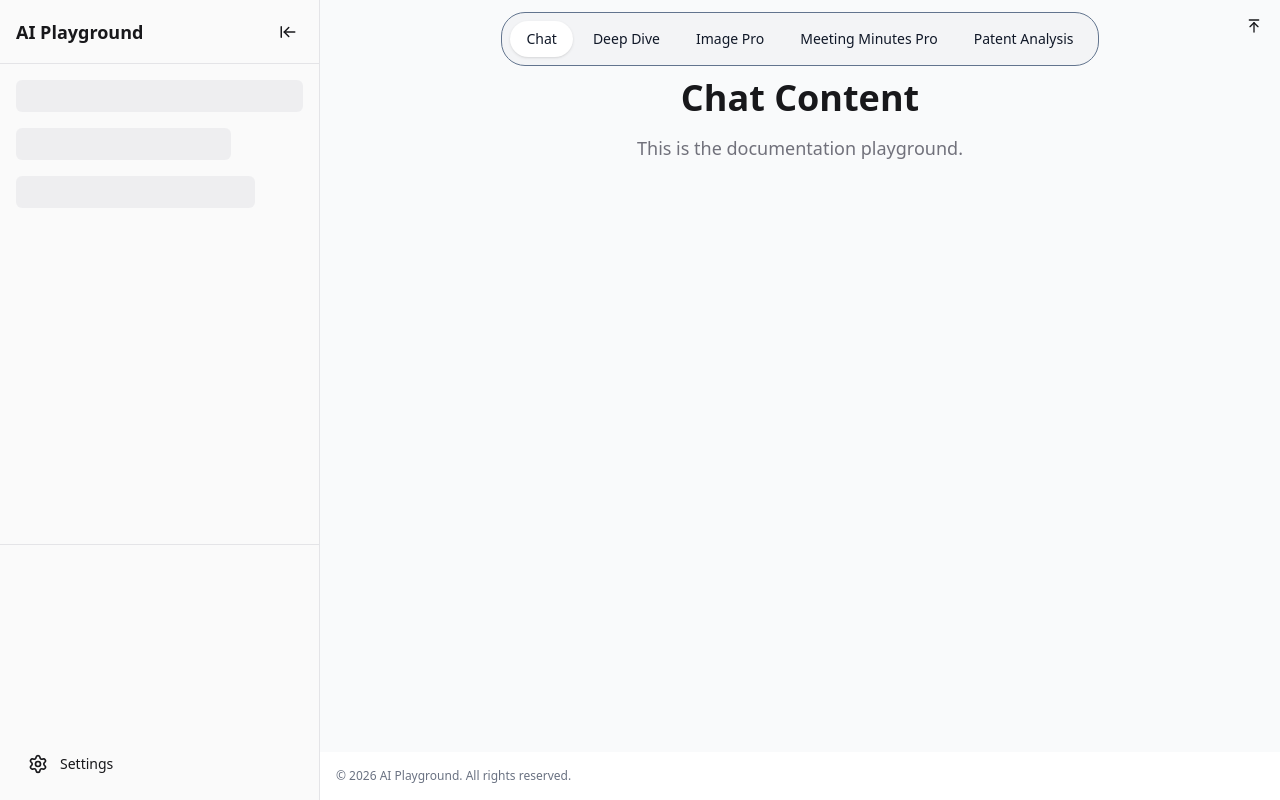
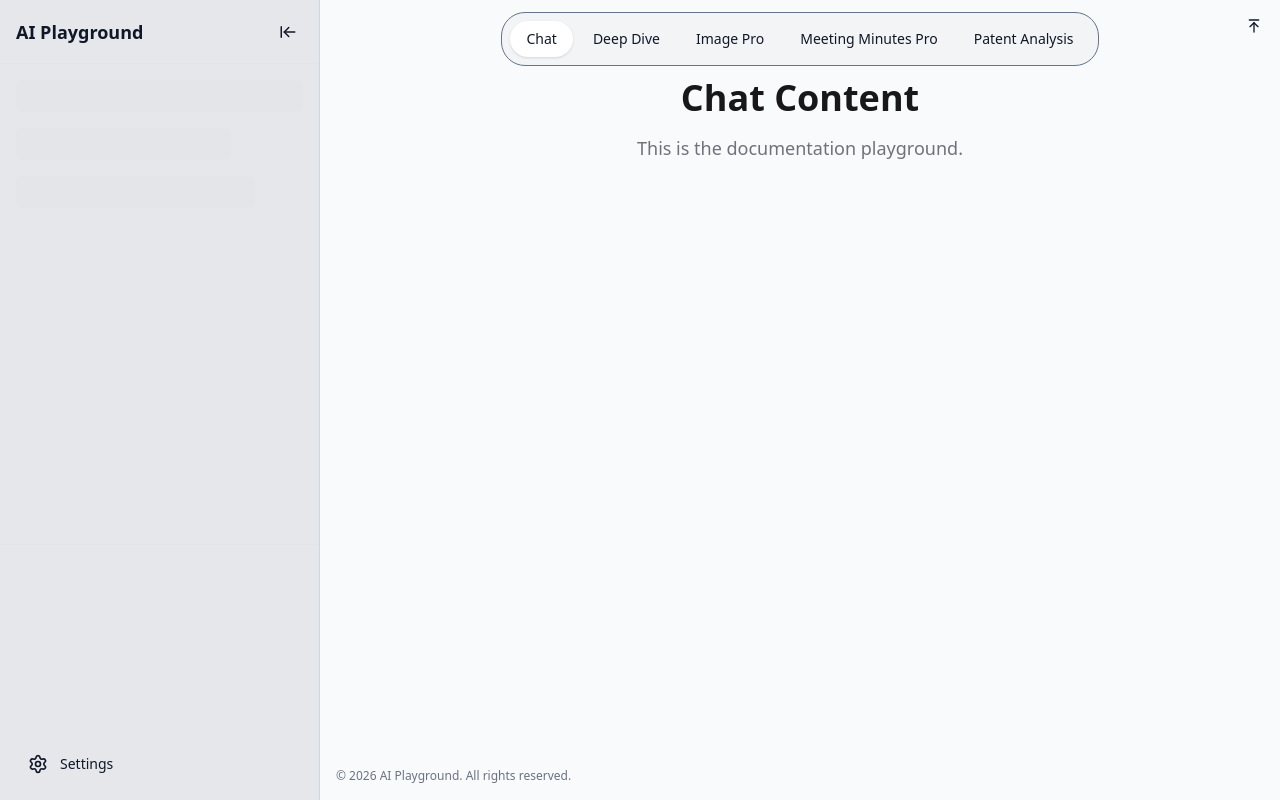
Before and after one commit to haotran7902/demo, a Next.js app: page / in a window 1280 px wide. Built offline with nearby package versions, Linux system fonts and the light colour scheme.

Commit message:
refactor: refactor left sidebar

```diff
--- a/components/AppSidebar.tsx
+++ b/components/AppSidebar.tsx
@@ -1,15 +1,9 @@
 "use client";
 
-import { useState } from "react";
-import {
-  ArrowLeftFromLine,
-  ArrowLeftToLine,
-  ArrowRightFromLine,
-  ArrowRightToLine,
-  Settings,
-} from "lucide-react";
 import SettingsModal from "@/components/SettingsModal";
 import { useTranslation } from "@/hooks/useTranslation";
+import { useState } from "react";
+import LeftSideBar from "./LeftSideBar";
 
 export default function AppSidebar({
   children,
@@ -22,65 +16,12 @@ export default function AppSidebar({
   const { t } = useTranslation();
 
   return (
-    <div className="flex h-screen w-full bg-white dark:bg-zinc-950 text-zinc-900 dark:text-zinc-50 overflow-hidden">
-      <aside
-        className={`bg-zinc-50 dark:bg-zinc-900 border-r border-zinc-200 dark:border-zinc-800 relative flex flex-col shrink-0 ${
-          isOpen ? "w-[320px]" : "w-[48px]"
-        }`}
-      >
-        <div
-          className={`flex items-center h-16 border-b border-zinc-200 dark:border-zinc-800 ${isOpen ? "justify-between px-4" : "justify-center"}`}
-        >
-          {isOpen && (
-            <span className="font-semibold text-lg whitespace-nowrap overflow-hidden">
-              {t("1000")}
-            </span>
-          )}
-          <button
-            onClick={() => setIsOpen(!isOpen)}
-            className="p-1.5 rounded-lg hover:bg-zinc-200 dark:hover:bg-zinc-800 transition-colors shrink-0"
-            title={isOpen ? t("1001") : t("1002")}
-          >
-            {isOpen ? (
-              <ArrowLeftToLine size={18} className="transition"/>
-            ) : (
-              <ArrowRightToLine size={18}  className="transition"/>
-            )}
-          </button>
-        </div>
-        <div className="flex-1 overflow-y-auto overflow-x-hidden p-4">
-          {isOpen ? (
-            <div className="space-y-4">
-              <div className="h-8 bg-zinc-200 dark:bg-zinc-800 rounded-md w-full opacity-50"></div>
-              <div className="h-8 bg-zinc-200 dark:bg-zinc-800 rounded-md w-3/4 opacity-50"></div>
-              <div className="h-8 bg-zinc-200 dark:bg-zinc-800 rounded-md w-5/6 opacity-50"></div>
-            </div>
-          ) : (
-            <div className="space-y-4 flex flex-col items-center">
-              <div className="h-8 w-8 bg-zinc-200 dark:bg-zinc-800 rounded-md opacity-50"></div>
-              <div className="h-8 w-8 bg-zinc-200 dark:bg-zinc-800 rounded-md opacity-50"></div>
-              <div className="h-8 w-8 bg-zinc-200 dark:bg-zinc-800 rounded-md opacity-50"></div>
-            </div>
-          )}
-        </div>
-        <div className="h-[256px] shrink-0 border-t border-zinc-200 dark:border-zinc-800 p-4 flex flex-col justify-end">
-          <button
-            onClick={() => setIsSettingsOpen(true)}
-            className={`flex items-center gap-3 rounded-lg hover:bg-zinc-200 dark:hover:bg-zinc-800 transition-colors ${
-              isOpen
-                ? "px-3 py-2.5"
-                : "p-2.5 justify-center"
-            }`}
-          >
-            <Settings size={20} className="shrink-0" />
-            {isOpen && (
-              <span className="text-sm font-medium whitespace-nowrap">
-                {t("1003")}
-              </span>
-            )}
-          </button>
-        </div>
-      </aside>
+    <div className="flex h-screen w-full overflow-hidden custom-bg custom-text">
+      <LeftSideBar
+        isOpen={isOpen}
+        setIsOpen={setIsOpen}
+        setIsSettingsOpen={setIsSettingsOpen}
+      />
       <main className="flex-1 overflow-y-auto">
         {children}
       </main>
--- /dev/null
+++ b/components/LeftSideBar.tsx
@@ -0,0 +1,83 @@
+import {
+  ArrowLeftToLine,
+  ArrowRightToLine,
+  Settings,
+} from "lucide-react";
+import { useTranslation } from "react-i18next";
+
+type LeftSideBarProps = {
+  isOpen: boolean;
+  setIsOpen: (isOpen: boolean) => void;
+  setIsSettingsOpen: (isOpen: boolean) => void;
+};
+
+export default function LeftSideBar(
+  props: LeftSideBarProps,
+) {
+  const { isOpen, setIsOpen, setIsSettingsOpen } = props;
+  const { t } = useTranslation();
+  return (
+    <aside
+      className={`relative flex flex-col shrink-0 bg-gray-200 dark:bg-slate-700 border-r border-gray-300 dark:border-gray-700 ${
+        isOpen ? "w-[320px]" : "w-[48px]"
+      }`}
+    >
+      <div
+        className={`flex items-center h-16 border-b border-zinc-200 dark:border-zinc-800 ${isOpen ? "justify-between px-4" : "justify-center"}`}
+      >
+        {isOpen && (
+          <span className="font-semibold text-lg whitespace-nowrap overflow-hidden">
+            {t("1000")}
+          </span>
+        )}
+        <button
+          onClick={() => setIsOpen(!isOpen)}
+          className="p-1.5 rounded-lg hover:bg-zinc-200 dark:hover:bg-zinc-800 transition-colors shrink-0"
+          title={isOpen ? t("1001") : t("1002")}
+        >
+          {isOpen ? (
+            <ArrowLeftToLine
+              size={18}
+              className="transition"
+            />
+          ) : (
+            <ArrowRightToLine
+              size={18}
+              className="transition"
+            />
+          )}
+        </button>
+      </div>
+      <div className="flex-1 overflow-y-auto overflow-x-hidden p-4">
+        {isOpen ? (
+          <div className="space-y-4">
+            <div className="h-8 bg-zinc-200 dark:bg-zinc-800 rounded-md w-full opacity-50"></div>
+            <div className="h-8 bg-zinc-200 dark:bg-zinc-800 rounded-md w-3/4 opacity-50"></div>
+            <div className="h-8 bg-zinc-200 dark:bg-zinc-800 rounded-md w-5/6 opacity-50"></div>
+          </div>
+        ) : (
+          <div className="space-y-4 flex flex-col items-center">
+            <div className="h-8 w-8 bg-zinc-200 dark:bg-zinc-800 rounded-md opacity-50"></div>
+            <div className="h-8 w-8 bg-zinc-200 dark:bg-zinc-800 rounded-md opacity-50"></div>
+            <div className="h-8 w-8 bg-zinc-200 dark:bg-zinc-800 rounded-md opacity-50"></div>
+          </div>
+        )}
+      </div>
+      <div className="h-[256px] shrink-0 border-t border-zinc-200 dark:border-zinc-800 p-4 flex flex-col justify-end">
+        <button
+          onClick={() => setIsSettingsOpen(true)}
+          className={`flex items-center gap-3 rounded-lg hover:bg-zinc-200 dark:hover:bg-zinc-800 transition-colors ${
+            isOpen ? "px-3 py-2.5" : "p-2.5 justify-center"
+          }`}
+        >
+          <Settings size={20} className="shrink-0" />
+          {isOpen && (
+            <span className="text-sm font-medium whitespace-nowrap">
+              {t("1003")}
+            </span>
+          )}
+        </button>
+      </div>
+    </aside>
+  );
+}
--- a/components/deep-dive/DeepDive.tsx
+++ b/components/deep-dive/DeepDive.tsx
@@ -10,6 +10,7 @@ import {
 import Image from "next/image";
 import { useState } from "react";
 import DeepDiveHeader from "./deep-dive-header";
+import DeepDiveIntro from "./deep-dive-intro";
 
 export default function DeepDive() {
   const [chatDropdownOpen, setChatDropdownOpen] =
@@ -19,32 +20,7 @@ export default function DeepDive() {
     <div className="flex flex-col min-h-screen text-slate-50 font-sans">
       <DeepDiveHeader />
 
-      <div className="flex justify-center items-center my-12 p-8 bg-[radial-gradient(circle_at_center,rgba(168,85,247,0.15)_0%,transparent_70%)] relative z-10">
-        <div className="grid grid-cols-1 md:grid-cols-[1fr_auto_1fr] items-center w-full max-w-[1200px] bg-white/5 p-12 rounded-[24px] border border-white/5 shadow-[0_20px_40px_rgba(0,0,0,0.2)] gap-8">
-          <div className="md:col-start-2 flex flex-col items-center text-center max-w-[500px]">
-            <h2 className="text-6xl font-extrabold mb-4 bg-linear-to-br from-indigo-100 via-purple-500 to-pink-500 bg-clip-text text-transparent drop-shadow-[0_0_40px_rgba(168,85,247,0.4)]">
-              Deepdive
-            </h2>
-            <p className="text-xl text-slate-300 mb-4 leading-relaxed">
-              Khám phá sâu hơn vào dữ liệu của bạn để tìm ra
-              những insight giá trị ẩn giấu bên trong.
-            </p>
-            <p className="text-base text-slate-400 leading-relaxed">
-              Sử dụng các công cụ phân tích nâng cao để đưa
-              ra quyết định chính xác.
-            </p>
-          </div>
-          <div className="md:col-start-3 flex justify-center md:justify-end">
-            <Image
-              src="/deepdive_illustration.png"
-              alt="Deepdive Illustration"
-              width={350}
-              height={350}
-              className="rounded-[20px] shadow-[0_10px_30px_rgba(168,85,247,0.3)] object-cover animate-[float_6s_ease-in-out_infinite]"
-            />
-          </div>
-        </div>
-      </div>
+      <DeepDiveIntro />
 
       {/* Giao diện 4: Action Buttons */}
       <div className="flex justify-center gap-6 my-8 flex-wrap z-10">
--- a/components/deep-dive/deep-dive-header.tsx
+++ b/components/deep-dive/deep-dive-header.tsx
@@ -36,7 +36,7 @@ export default function DeepDiveHeader() {
 
   return (
     <div
-      className="sticky z-40 custom-bg py-2 text-[12px] text-zinc-700 dark:text-zinc-300"
+      className="sticky z-40 custom-bg text-[12px] text-zinc-700 dark:text-zinc-300"
       style={{ top: headerHeight }}
     >
       <div className="flex justify-between items-center py-2">
@@ -59,7 +59,7 @@ export default function DeepDiveHeader() {
         </div>
         <div className="flex-1"></div>
       </div>
-      <hr className="custom-border" />
+      <hr className="border-b border-gray-500 dark:border-slate-500" />
 
       <div className="relative w-[180px] mx-auto z-20 pt-2">
         <button
--- /dev/null
+++ b/components/deep-dive/deep-dive-intro.tsx
@@ -0,0 +1,44 @@
+import { Plus } from "lucide-react";
+
+export default function DeepDiveIntro() {
+  return (
+    <div className="flex flex-col items-center my-12 p-8 relative z-10 w-full max-w-3xl mx-auto gap-8">
+      {/* Centered Large Text */}
+      <h1 className="text-6xl font-extrabold text-center mb-2">
+        DeepDive
+      </h1>
+
+      {/* Left-aligned Text Paragraphs */}
+      <div className="w-full flex flex-col gap-5 text-left text-gray-300 text-lg leading-relaxed">
+        <p>
+          Welcome to DeepDive, your ultimate playground for
+          advanced project exploration and deep technical
+          insights. Dive into complex architectures and
+          unlock new levels of understanding.
+        </p>
+        <p>
+          Start your journey today. Configure your
+          environment, bring in your data, and collaborate
+          with your team to build something extraordinary
+          from the ground up.
+        </p>
+      </div>
+
+      {/* Create Project Button */}
+      <div className="flex w-full gap-3">
+          <button className="flex w-fit  items-center gap-1 mt-6 px-8 py-3 bg-blue-500 hover:bg-blue-600 cursor-pointer text-white font-semibold rounded-xl">
+            <Plus size={24} />
+            <p>Create Project</p>
+          </button>
+          <button className="flex w-fit  items-center gap-1 mt-6 px-8 py-3 bg-blue-500 hover:bg-blue-600 cursor-pointer text-white font-semibold rounded-xl">
+            <Plus size={24} />
+            <p>Create Report</p>
+          </button>
+          <button className="flex w-fit  items-center gap-1 mt-6 px-8 py-3 bg-blue-500 hover:bg-blue-600 cursor-pointer text-white font-semibold rounded-xl">
+            <Plus size={24} />
+            <p>Create Slide</p>
+          </button>
+      </div>
+    </div>
+  );
+}
```
